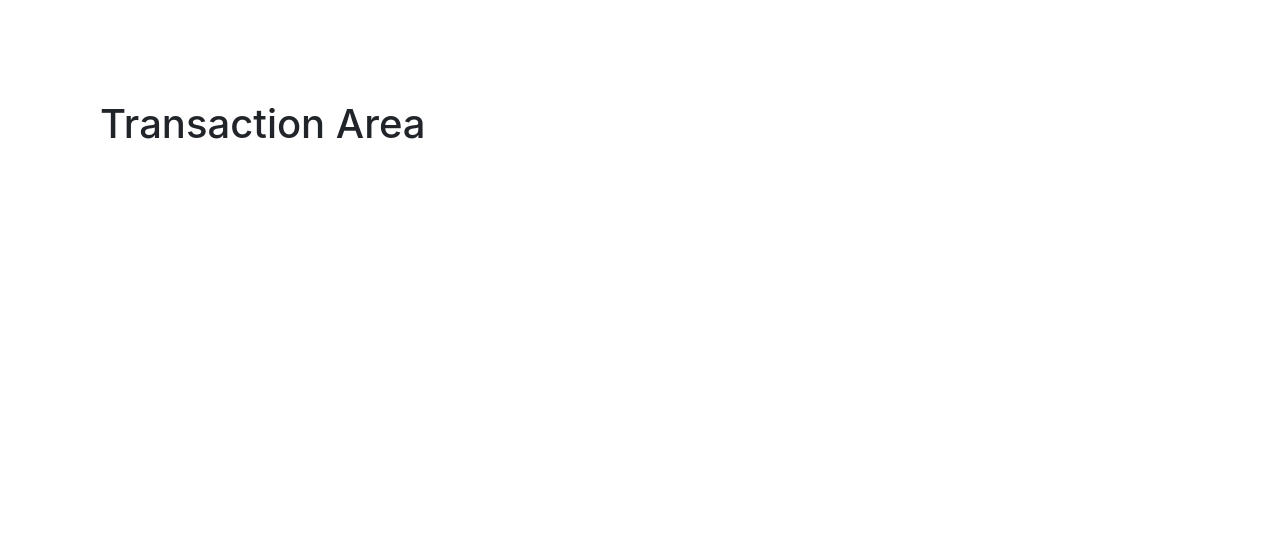
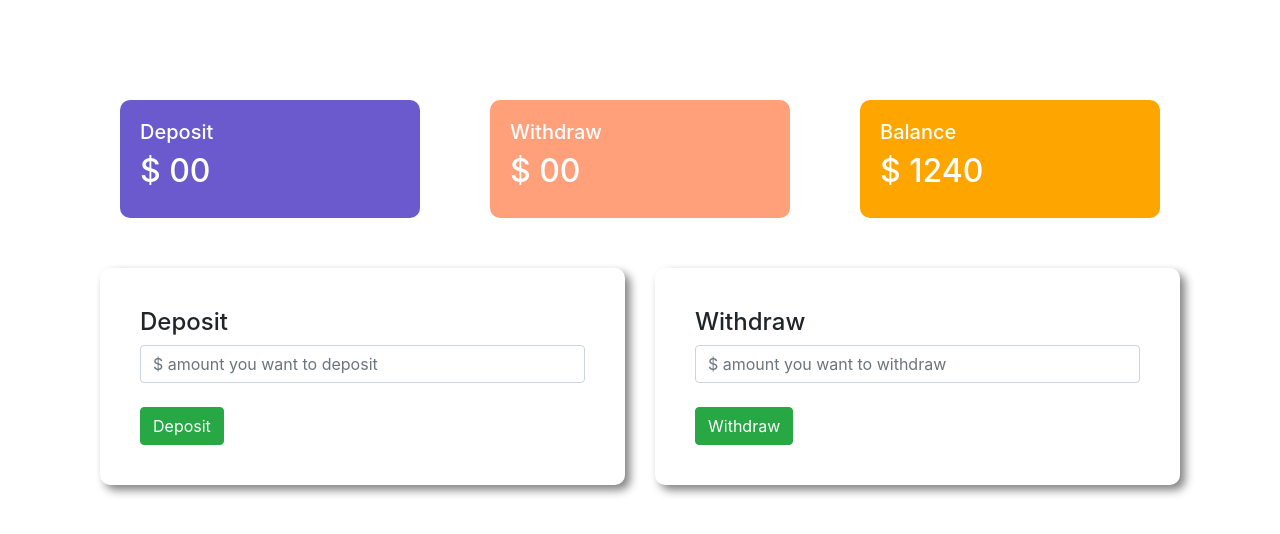
Before and after one commit to saw4future/pioneer-bank-project, a plain HTML site: page index.html in a window 1280 px wide. Both pictures are taken after a click on the button "Enter". Drawn offline with nearby package versions, Linux system fonts and the light colour scheme.

Commit message:
added js files

```diff
--- a/index.html
+++ b/index.html
@@ -21,10 +21,47 @@
     </div>
     <div>
         <div id="transaction-area">
-            <h1>Transaction Area</h1>
-        </div>
+            <div class="row">
+                <div class="col-md-4">
+                    <div class="deposit status">
+                        <h5>Deposit</h5>
+                        <h2>$ <span id="currentDeposit">00</span></h2>
+                    </div>
+                </div>
+                <div class="col-md-4">
+                    <div class="withdraw status">
+                        <h5>Withdraw</h5>
+                        <h2>$ 00</h2>
+                    </div>
+                </div>
+                <div class="col-md-4">
+                    <div class="balance status">
+                        <h5>Balance</h5>
+                        <h2>$ 1240</h2>
+                    </div>
+                </div>
+            </div>
+            <div class="row">
+                <div class="col-md-6">
+                    <div class="submit-area">
+                        <h4>Deposit</h4>
+                        <input id="depositAmount" type="text" class="form-control" placeholder="$ amount you want to deposit">
+                        <br>
+                        <button class="btn btn-success">Deposit</button>
+                    </div>
+                </div>
+                <div class="col-md-6">
+                    <div class="submit-area">
+                        <h4>Withdraw</h4>
+                        <input type="text" class="form-control" placeholder="$ amount you want to withdraw">
+                        <br>
+                        <button id="addDeposit" class="btn btn-success">Withdraw</button>
+                    </div>
+                </div>
+            </div>
     </div>
     <script>
+        // login button event handler
         const loginBtn = document.getElementById("login");
         loginBtn.addEventListener("click",function(){
             const loginArea = document.getElementById("login-area");
@@ -32,6 +69,20 @@
             const transactionArea = document.getElementById("transaction-area");
             transactionArea.style.display = "block";
         })
+
+        //deposit button event handler
+        const depositBtn = document.getElementById("addDeposit");
+        depositBtn.addEventListener("click", function(){
+            const depositAmount = document.getElementById("depositAmount").value;
+            const depositNumber = parseFloat(depositAmount);
+
+            const currentDeposit = document.getElementById("currentDeposit").innerText;
+            const currentDepositNumber = parseFloat(currentDeposit);
+            const totalDeposit = depositNumber + currentDepositNumber;
+
+            document.getElementById("currentDeposit").innerText = totalDeposit;
+
+        })
     </script>
 </body>
 </html>
--- a/style.css
+++ b/style.css
@@ -11,3 +11,19 @@ body{
 #transaction-area{
     display: none;
 }
+
+.status{
+    margin: 0 20px;
+    color: white;
+    padding: 20px;
+    border-radius: 10px;
+}
+.deposit{
+    background-color: slateblue;
+}
+.withdraw{
+    background-color:lightsalmon;
+}
+.balance{
+    background-color: orange;
+}
```
